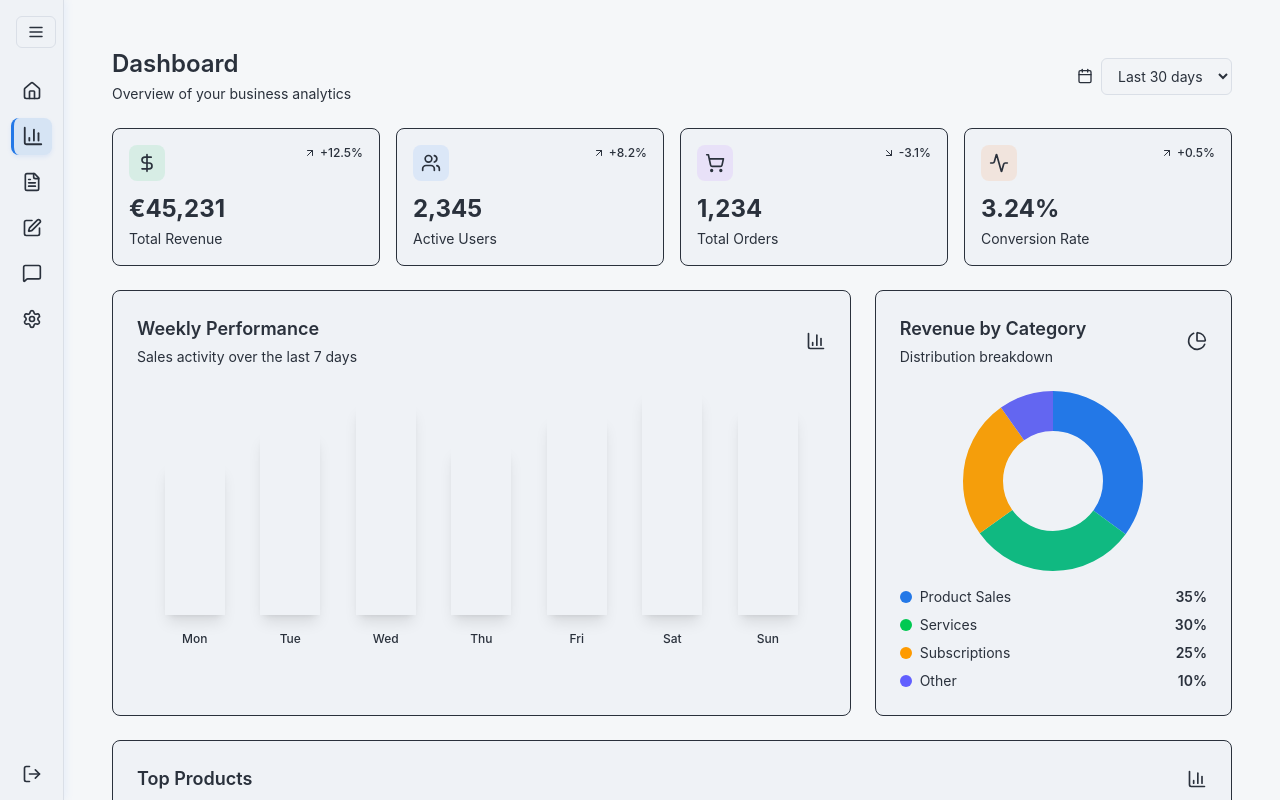
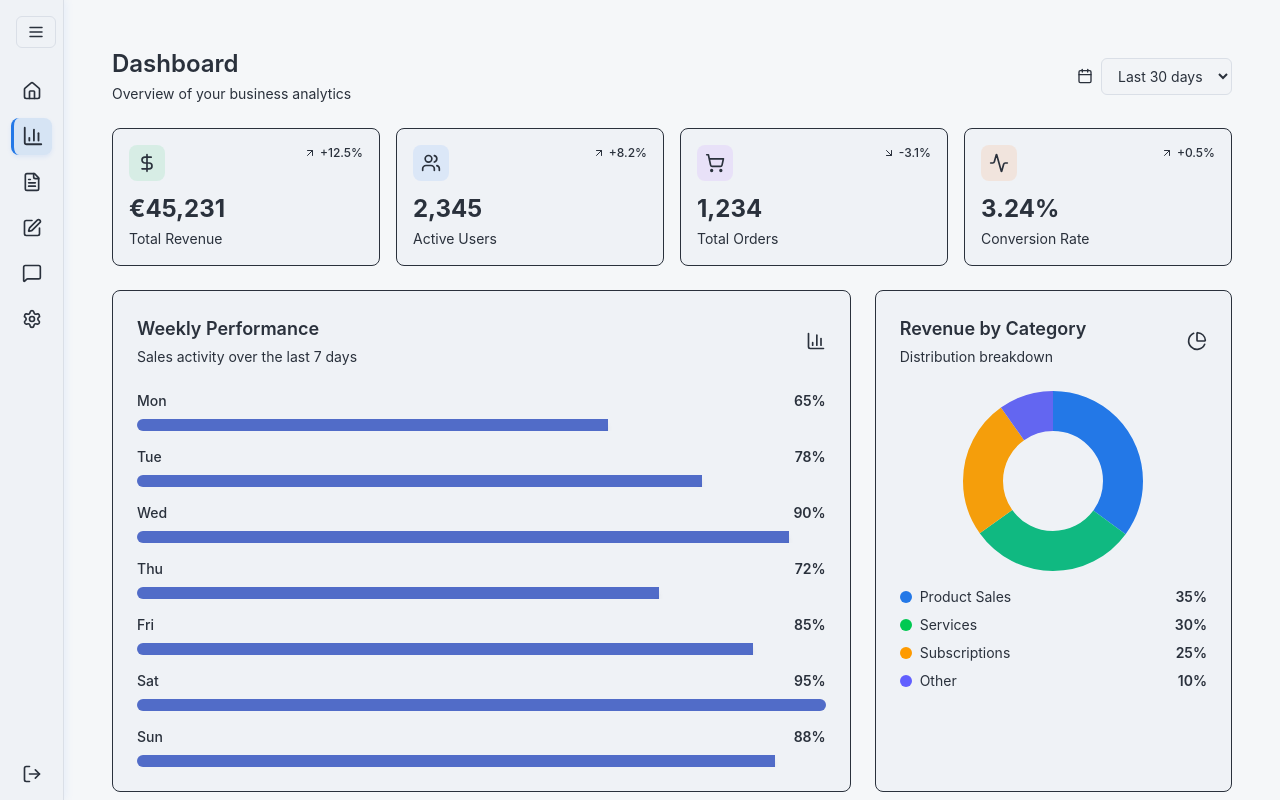
Before and after one commit to DouiriMouheb/FRONT-END-MD, a React (Vite) app: page /dashboard in a window 1280 px wide. Shown: the top 800 px of the page. Built offline with nearby package versions, Linux system fonts and the light colour scheme; sample sign-in values are in the browser's storage.

Commit message:
updates fixes

```diff
--- a/src/pages/Dashboard.jsx
+++ b/src/pages/Dashboard.jsx
@@ -143,7 +143,7 @@ const Dashboard = () => {
       </div>
 
       <div className="grid grid-cols-1 lg:grid-cols-3 gap-6 mb-6">
-        {/* Weekly Bar Chart */}
+        {/* Weekly Statistics Bars */}
         <div
           style={{ background: 'hsl(var(--panel))' }}
           className="lg:col-span-2 border border-border rounded-lg p-6"
@@ -156,24 +156,23 @@ const Dashboard = () => {
             <BarChart3 className="w-5 h-5 text-accent" />
           </div>
 
-          <div className="flex items-end justify-between gap-3 h-64 px-4">
+          <div className="space-y-4">
             {weeklyData.map((data, index) => (
-              <div key={index} className="flex flex-col items-center flex-1 gap-2 h-full">
-                <div className="w-full flex items-end justify-center flex-1">
+              <div key={index} className="group">
+                <div className="flex items-center justify-between mb-2">
+                  <span className="text-sm font-medium text-foreground">{data.day}</span>
+                  <span className="text-sm font-semibold text-accent">{data.value}%</span>
+                </div>
+                <div className="relative h-3 bg-muted rounded-full overflow-hidden">
                   <div
-                    className="w-full bg-gradient-to-t from-accent to-accent/70 rounded-t-lg transition-all hover:from-accent/90 hover:to-accent/60 cursor-pointer relative group shadow-lg"
+                    className="absolute top-0 left-0 h-full bg-gradient-to-r from-accent to-accent/70 rounded-full transition-all duration-500 ease-out group-hover:from-accent/90 group-hover:to-accent/60 shadow-md"
                     style={{
-                      height: `${(data.value / maxValue) * 100}%`,
-                      minHeight: '30px',
-                      maxWidth: '60px'
+                      width: `${(data.value / maxValue) * 100}%`,
                     }}
                   >
-                    <div className="absolute -top-8 left-1/2 -translate-x-1/2 opacity-0 group-hover:opacity-100 transition-opacity bg-foreground text-background text-xs font-semibold px-2 py-1 rounded shadow-lg whitespace-nowrap z-10">
-                      {data.value}%
-                    </div>
+                    <div className="absolute inset-0 bg-blue-800/80 animate-pulse"></div>
                   </div>
                 </div>
-                <span className="text-xs text-subtle font-medium mt-2">{data.day}</span>
               </div>
             ))}
           </div>
--- a/src/pages/ProfileSettings.jsx
+++ b/src/pages/ProfileSettings.jsx
@@ -482,6 +482,7 @@ const ProfileSettings = () => {
           <div style={{ background: 'hsl(var(--panel))' }} className="border border-border rounded-lg p-6">
             <h2 className="text-lg font-semibold text-foreground mb-4">{t('profile.password.title')}</h2>
 
+            <form onSubmit={(e) => { e.preventDefault(); handleChangePassword(); }} autoComplete="on">
               <div className="space-y-4">
                 <div>
                   <label className="block text-sm font-medium text-foreground mb-1">
@@ -495,6 +496,8 @@ const ProfileSettings = () => {
                       onChange={(e) => handlePasswordChange('currentPassword', e.target.value)}
                       className={`input w-full pl-10 pr-10 text-sm ${validationErrors.currentPassword ? 'border-error' : ''}`}
                       placeholder={t('profile.password.currentPlaceholder')}
+                      autoComplete="current-password"
+                      name="current-password"
                     />
                     <button
                       type="button"
@@ -521,6 +524,8 @@ const ProfileSettings = () => {
                       onChange={(e) => handlePasswordChange('newPassword', e.target.value)}
                       className={`input w-full pl-10 pr-10 text-sm ${validationErrors.newPassword ? 'border-error' : ''}`}
                       placeholder={t('profile.password.newPlaceholder')}
+                      autoComplete="new-password"
+                      name="new-password"
                     />
                     <button
                       type="button"
@@ -550,6 +555,8 @@ const ProfileSettings = () => {
                       onChange={(e) => handlePasswordChange('confirmPassword', e.target.value)}
                       className={`input w-full pl-10 pr-10 text-sm ${validationErrors.confirmPassword ? 'border-error' : ''}`}
                       placeholder={t('profile.password.confirmPlaceholder')}
+                      autoComplete="new-password"
+                      name="confirm-password"
                     />
                     <button
                       type="button"
@@ -567,7 +574,7 @@ const ProfileSettings = () => {
 
               <div className="flex gap-3 mt-6">
                 <button
-                onClick={handleChangePassword}
+                  type="submit"
                   disabled={saving || (!passwordData.currentPassword && !passwordData.newPassword && !passwordData.confirmPassword)}
                   className="btn btn-primary"
                 >
@@ -575,6 +582,7 @@ const ProfileSettings = () => {
                   {saving ? t('profile.actions.changing') : t('profile.actions.changePassword')}
                 </button>
               </div>
+            </form>
           </div>
 
           {/* Account Information */}
```
Lines whose indentation alone changed are shown as unchanged.
